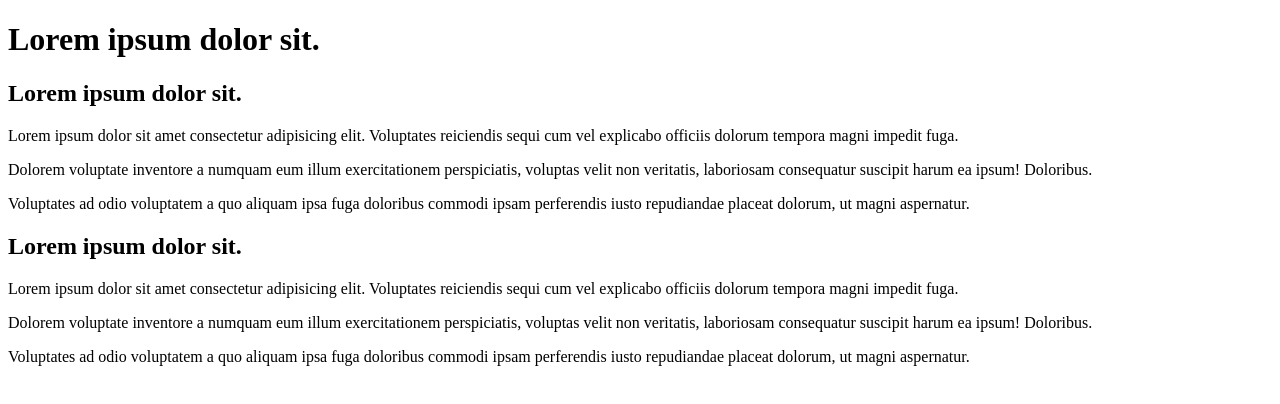
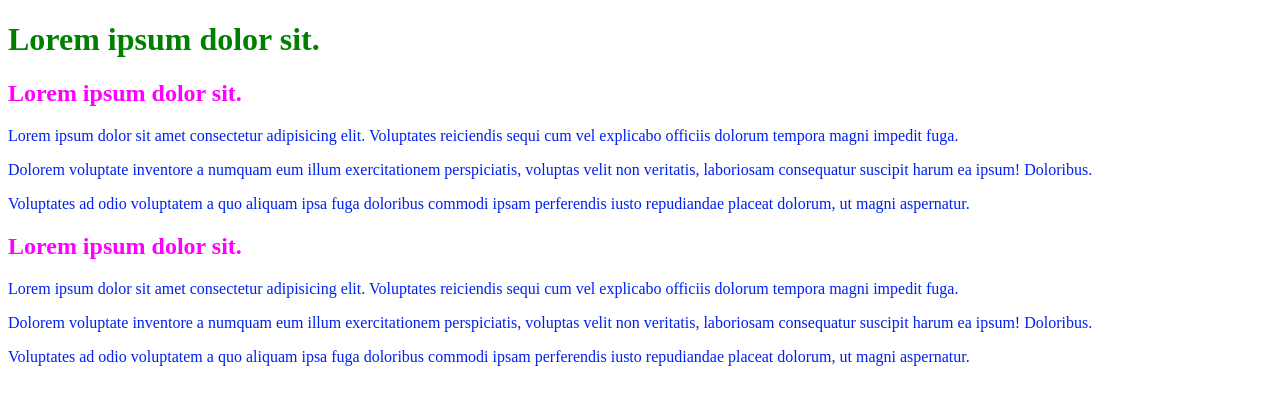
Before and after one commit to VVH78/css-intro, a plain HTML site: page index.html in a window 1280 px wide. Drawn offline with Linux system fonts and the light colour scheme.

Commit message:
Add css color

```diff
--- a/index.html
+++ b/index.html
@@ -4,6 +4,17 @@
   <meta charset="UTF-8">
   <meta name="viewport" content="width=device-width, initial-scale=1.0">
   <title>Document</title>
+  <style>
+    h1 {
+      color: green;
+    }
+    h2 {
+      color: rgb(255, 0, 255)
+    }
+    p {
+      color:#0020f0;
+    }
+  </style>
 </head>
 <body>
   <h1>Lorem ipsum dolor sit.</h1>
```
